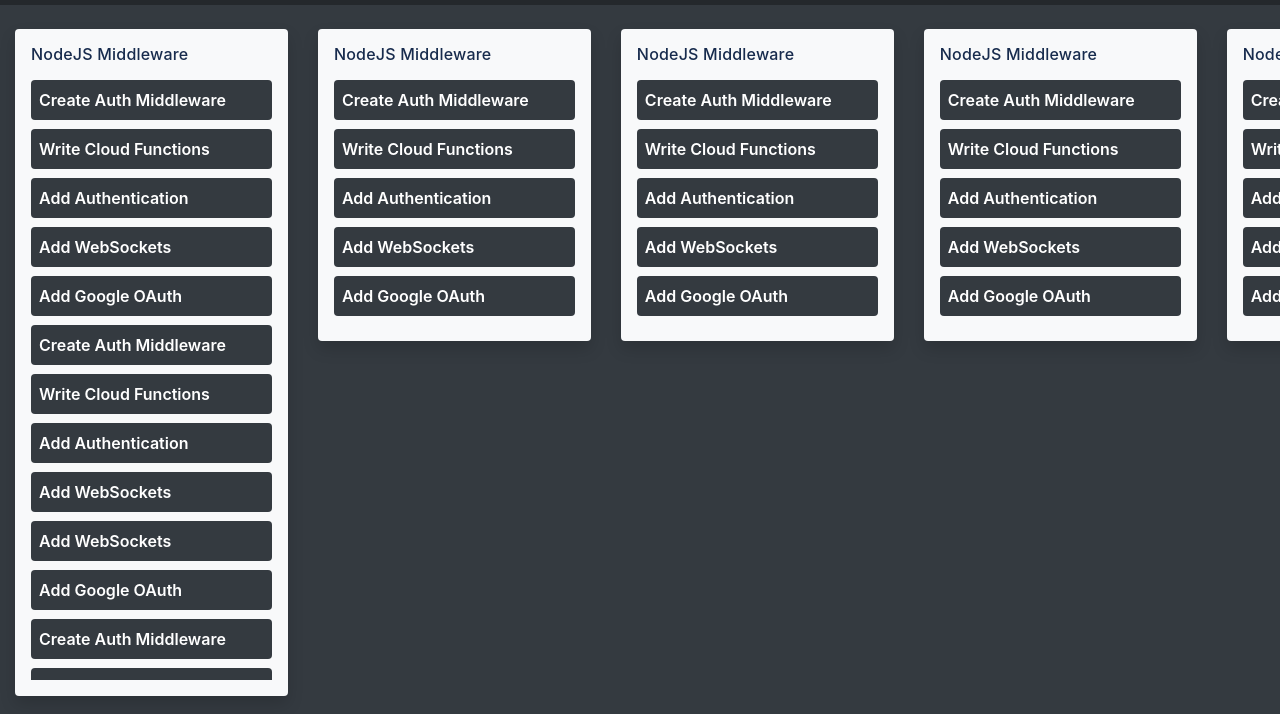
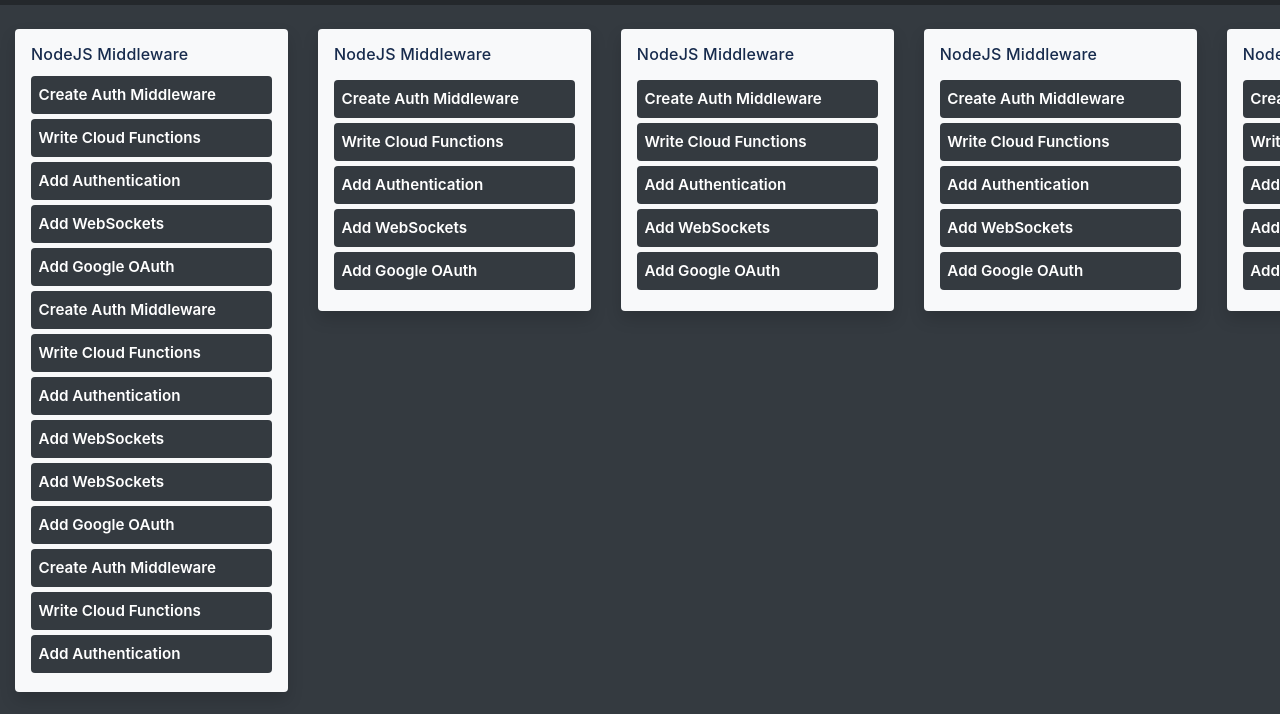
Before and after one commit to NakshatraCodes/amex, a plain HTML site: page index.html in a window 1280 px wide. Shown: the part 51-765 px from the top of the page. Drawn offline with nearby package versions, Linux system fonts and the light colour scheme.

Commit message:
Finalised typography

```diff
--- a/index.html
+++ b/index.html
@@ -46,7 +46,7 @@
 				<div class="card bg-light border-0 shadow mb-5" style="margin-top: 5rem !important;" id="draggable">
 
 					<div class="card-body p-3">
-					 <h6 class="pb-2" style="color: #172b4d; letter-spacing: 0.2px;">NodeJS Middleware</h6>
+					 <h6 class="pb-1" style="color: #172b4d; letter-spacing: 0.2px;">NodeJS Middleware</h6>
 					 <ul class="scroll" id="sortable" style="max-height: 75vh; overflow-y: auto;">
 					  <li>Create Auth Middleware</li>
 					  <li>Write Cloud Functions</li>
--- a/style.css
+++ b/style.css
@@ -47,12 +47,12 @@ ul#sortable {
 }
 
 ul#sortable li {
-  /*font-size: 2em;*/
+  font-size: 0.95em;
   font-weight: 600;
   border-radius: .25rem;
   /*background-color: rgba(16, 82, 186, 1);*/
   background-color: #343a40 !important;
-  margin-bottom: 9px;
+  margin-bottom: 5px;
   padding: 0.5em;
   cursor: pointer;
   color: white;
```
